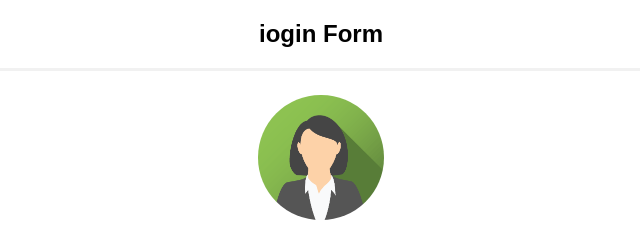
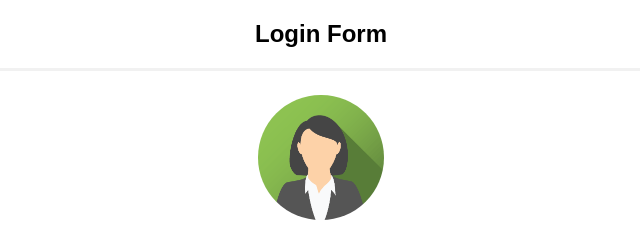
Before and after one commit to Ahmed6424/login-2, a plain HTML site: page index.html in a window 1280 px wide. Shown: the top 240 px of the page, 319-959 px from the left. Drawn offline with Linux system fonts and the light colour scheme.

Commit message:
Reupdated Login header

```diff
--- a/index.html
+++ b/index.html
@@ -68,7 +68,7 @@ span.psw {
 </head>
 <body>
 
-	<h2><center>iogin Form<center></h2>
+	<h2><center>Login Form<center></h2>
 
 <form action="/action_page.php" method="post">
   <div class="imgcontainer">
```
